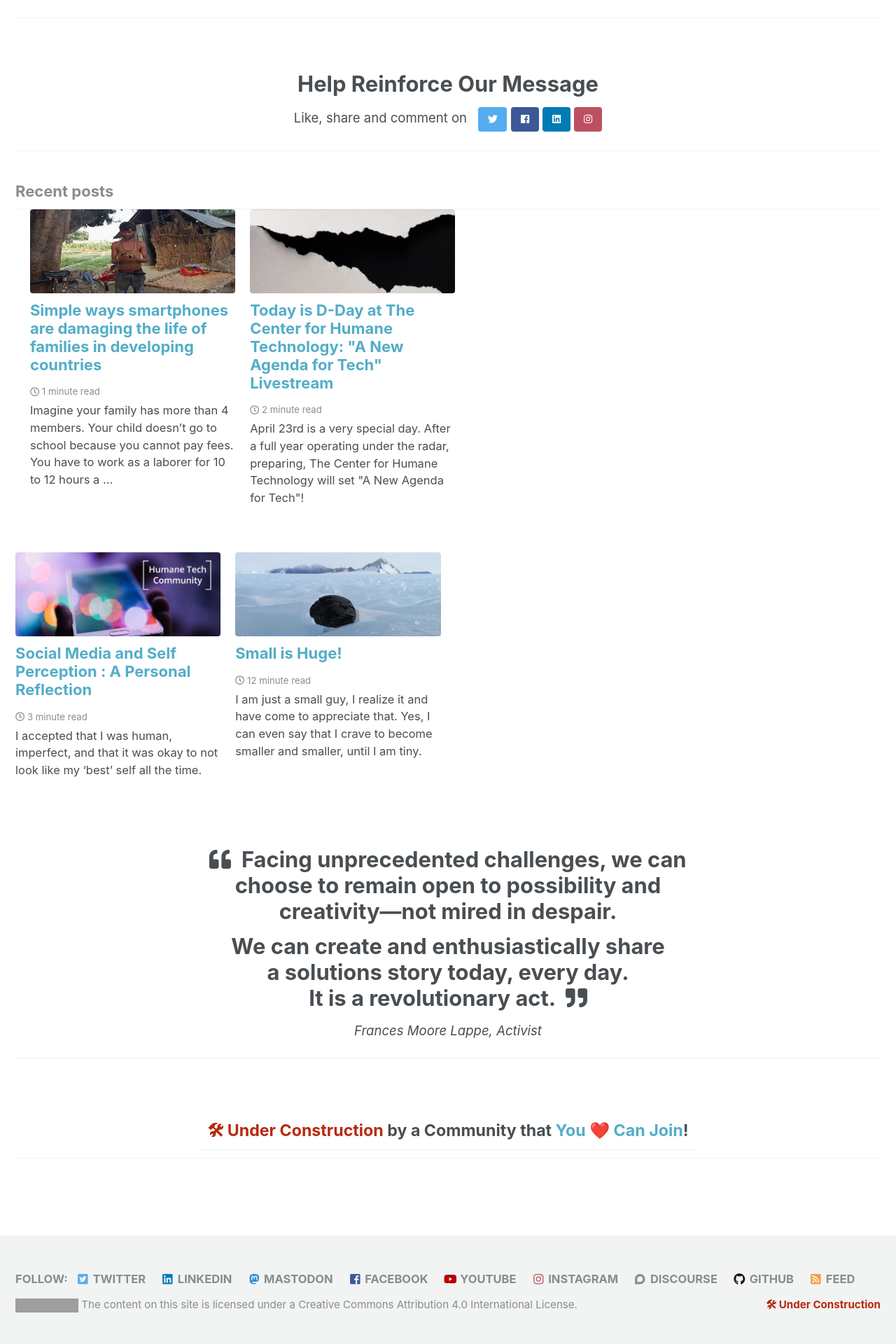
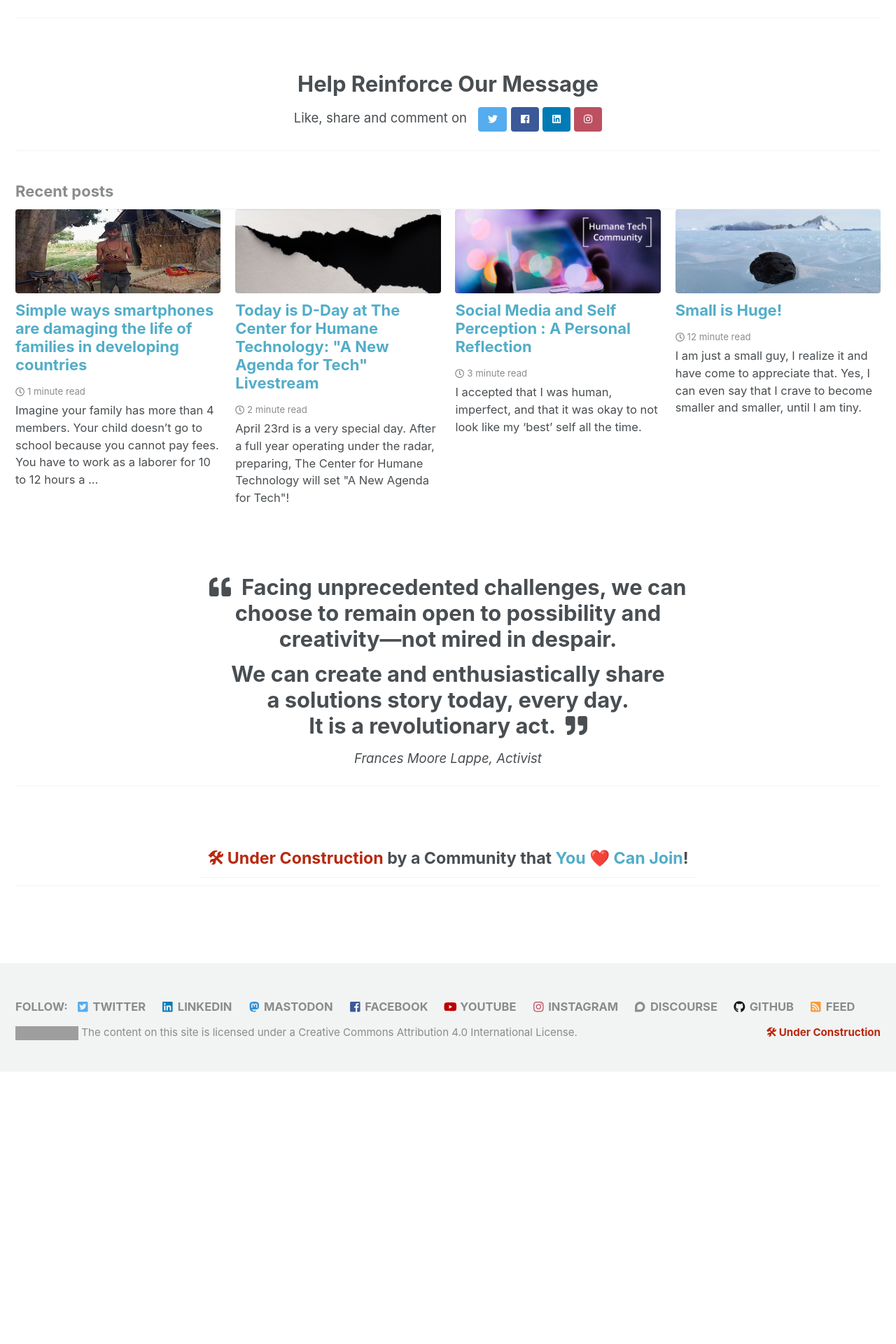
Before and after one commit to humanetech-community/community-hub, a Jekyll site: the page built from index.html, in a window 1280 px wide. Shown: the part 2141-4061 px from the top of the page at 70% size. Built offline with Jekyll 4.4.1, drawn with Linux system fonts in a browser that asks for light colours; cached includes are drawn as plain includes; nearby versions of some CDN libraries; emoji names are drawn with the system emoji font; the list of posts is cut into pages by our own code; after the commit the page ends 3672 px from its top, so only the background shows below that; grey boxes are pictures that could not be loaded.

Commit message:
Display 4 recent articles on the same row

```diff
--- a/_sass/minimal-mistakes/_archive.scss
+++ b/_sass/minimal-mistakes/_archive.scss
@@ -154,7 +154,7 @@
 
     &:nth-child(2n + 2) {
       clear: none;
-      margin-left: gutter(of 10);
+      margin-left: gutter(1 of 10);
     }
   }
 
@@ -168,7 +168,8 @@
     }
 
     &:nth-child(4n + 1) {
-      clear: both;
+      clear: none;
+      margin-left: gutter(1 of 12);
     }
 
     &:nth-child(4n + 2) {
@@ -178,7 +179,7 @@
 
     &:nth-child(4n + 3) {
       clear: none;
-      margin-left: gutter(1 of 12);
+      // margin-left: gutter(1 of 12);
     }
 
     &:nth-child(4n + 4) {
```
